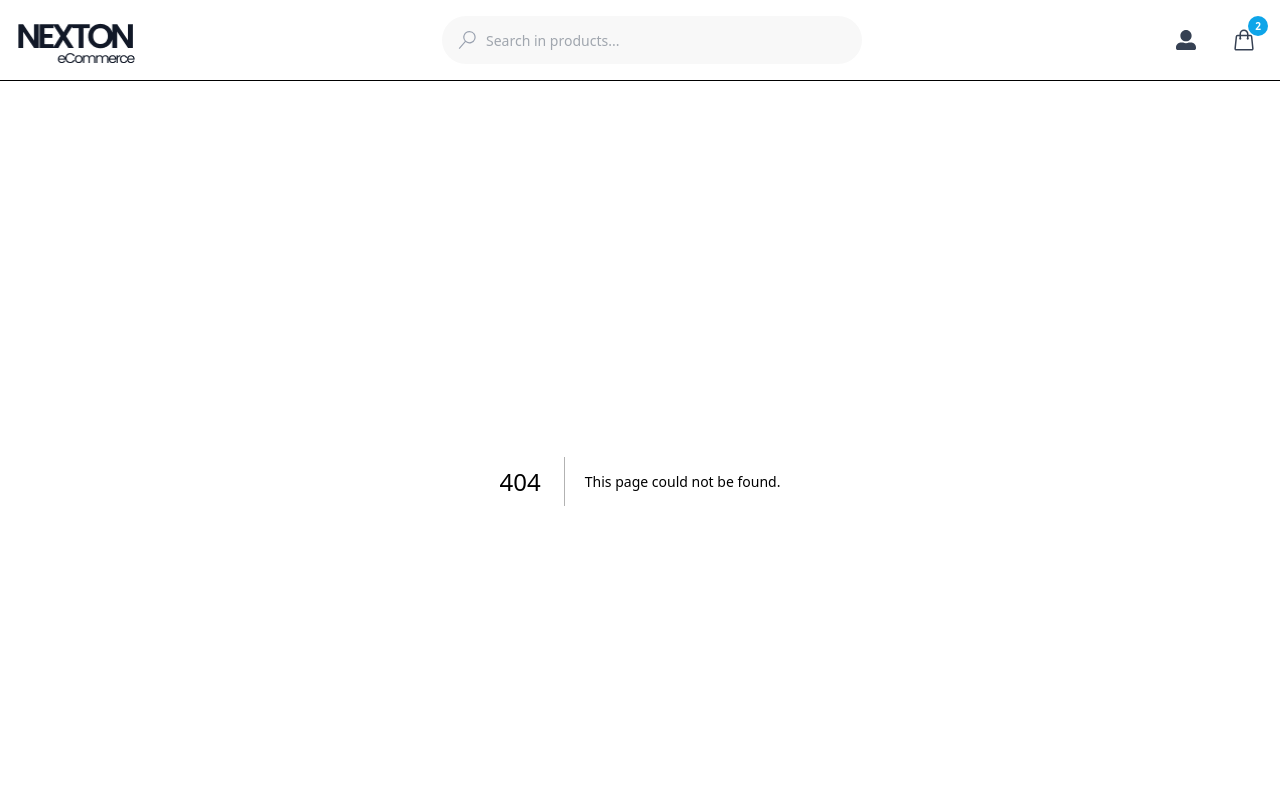
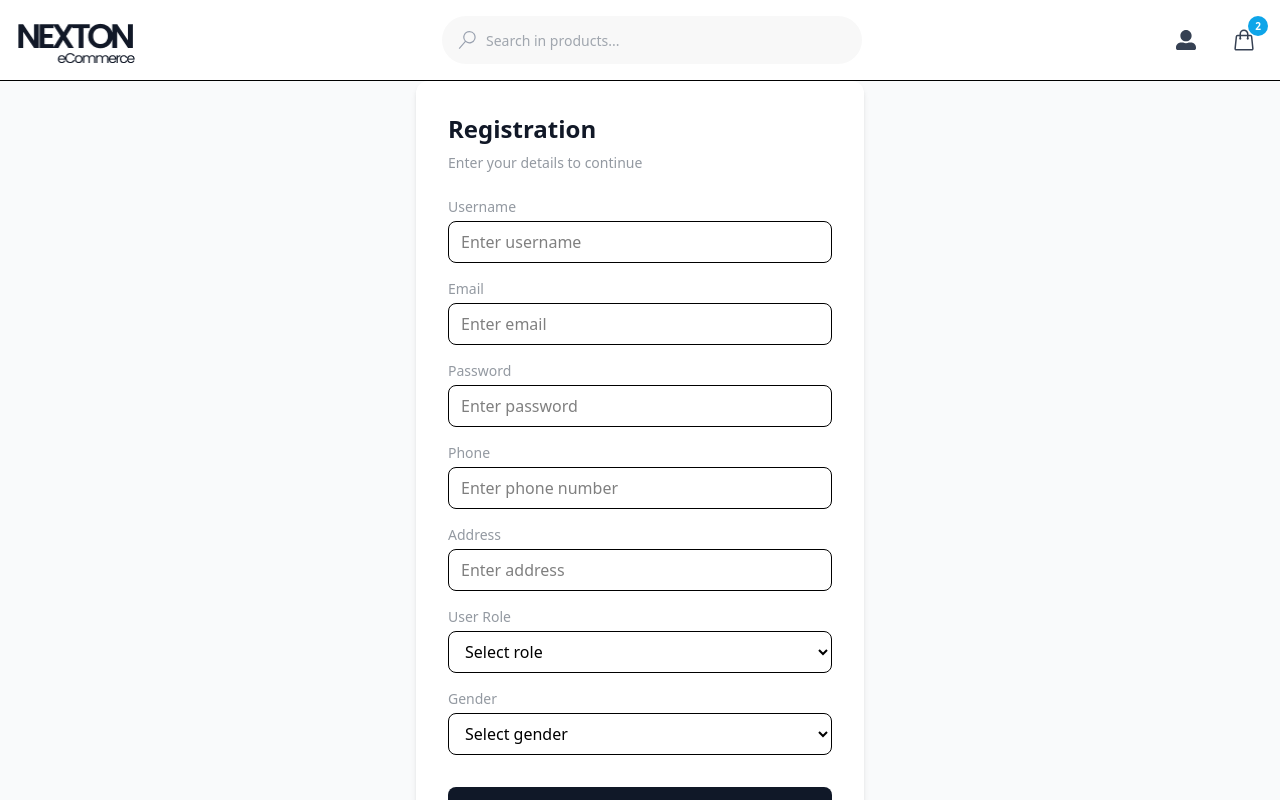
Before and after one commit to rahuldevsutradhar/nextjs-Ecommars, a Next.js app: page /registration in a window 1280 px wide. Before the commit this address had no page. Shown: the top 800 px of the page. Built offline with nearby package versions, Linux system fonts and the light colour scheme.

Commit message:
add registration page

```diff
--- a/app/(pages)/about/page.jsx
+++ b/app/(pages)/about/page.jsx
@@ -1,9 +1,18 @@
-import React from 'react'
+export const revalidate = 60
+import React from "react";
+import RecommendationSlider from "../../component/RecommendationSlider";
+import "slick-carousel/slick/slick.css";
+import "slick-carousel/slick/slick-theme.css";
 
-const page = () => {
+const Page = async () => {
+  const res = await fetch("https://dummyjson.com/products")
+  const data = await res.json();
+
   return (
-    <div>page</div>
-  )
-}
+    <div className="container mx-auto py-10">
+      <RecommendationSlider products={data.products} text="Recommended Products" />
+    </div>
+  );
+};
 
-export default page
+export default Page;
--- /dev/null
+++ b/app/(pages)/registration/page.jsx
@@ -0,0 +1,130 @@
+"use client";
+
+import { useRouter } from "next/navigation";
+
+export default function Registration() {
+  const router = useRouter();
+
+  const handleContinue = (e) => {
+    e.preventDefault();
+    // এখানে চাইলে API call করতে পারো
+    router.push("/verify-otp");
+  };
+
+  return (
+    <div className="min-h-screen flex items-center justify-center bg-gray-50 px-4">
+      <div className="w-full max-w-md bg-white rounded-xl shadow-md p-6 sm:p-8">
+        {/* Title */}
+        <h1 className="text-2xl font-bold text-[#111827] mb-2">
+         Registration
+        </h1>
+        <p className="text-sm text-[#4B556399] mb-6">
+          Enter your details to continue
+        </p>
+
+        <form onSubmit={handleContinue} className="space-y-4">
+          {/* Username */}
+          <div>
+            <label className="block text-sm mb-1 text-[#4B556399]">
+              Username
+            </label>
+            <input
+              type="text"
+              placeholder="Enter username"
+              className="w-full border rounded-lg px-3 py-2 focus:outline-none focus:ring-2 focus:ring-gray-300"
+            />
+          </div>
+
+          {/* Email */}
+          <div>
+            <label className="block text-sm mb-1 text-[#4B556399]">
+              Email
+            </label>
+            <input
+              type="email"
+              placeholder="Enter email"
+              className="w-full border rounded-lg px-3 py-2 focus:outline-none focus:ring-2 focus:ring-gray-300"
+            />
+          </div>
+
+          {/* Password */}
+          <div>
+            <label className="block text-sm mb-1 text-[#4B556399]">
+              Password
+            </label>
+            <input
+              type="password"
+              placeholder="Enter password"
+              className="w-full border rounded-lg px-3 py-2 focus:outline-none focus:ring-2 focus:ring-gray-300"
+            />
+          </div>
+
+          {/* Phone */}
+          <div>
+            <label className="block text-sm mb-1 text-[#4B556399]">
+              Phone
+            </label>
+            <input
+              type="tel"
+              placeholder="Enter phone number"
+              className="w-full border rounded-lg px-3 py-2 focus:outline-none focus:ring-2 focus:ring-gray-300"
+            />
+          </div>
+
+          {/* Address */}
+          <div>
+            <label className="block text-sm mb-1 text-[#4B556399]">
+              Address
+            </label>
+            <input
+              type="text"
+              placeholder="Enter address"
+              className="w-full border rounded-lg px-3 py-2 focus:outline-none focus:ring-2 focus:ring-gray-300"
+            />
+          </div>
+
+          {/* User Role */}
+          <div>
+            <label className="block text-sm mb-1 text-[#4B556399]">
+              User Role
+            </label>
+            <select className="w-full border rounded-lg px-3 py-2 bg-white focus:outline-none focus:ring-2 focus:ring-gray-300">
+              <option value="">Select role</option>
+              <option value="user">User</option>
+              <option value="admin">Admin</option>
+            </select>
+          </div>
+
+          {/* Gender */}
+          <div>
+            <label className="block text-sm mb-1 text-[#4B556399]">
+              Gender
+            </label>
+            <select className="w-full border rounded-lg px-3 py-2 bg-white focus:outline-none focus:ring-2 focus:ring-gray-300">
+              <option value="">Select gender</option>
+              <option value="male">Male</option>
+              <option value="female">Female</option>
+              <option value="other">Other</option>
+            </select>
+          </div>
+
+          {/* Button */}
+          <button
+            type="submit"
+            className="w-full mt-4 bg-gray-900 text-white py-2.5 rounded-lg hover:bg-gray-800 transition"
+          >
+            Continue
+          </button>
+        </form>
+
+        {/* Login link */}
+        <p className="text-center text-sm text-[#4B556399] mt-4">
+          Already have an account?{" "}
+          <span className="text-[#111827] font-medium cursor-pointer hover:underline">
+            Login
+          </span>
+        </p>
+      </div>
+    </div>
+  );
+}
--- a/app/component/RecommendationSlider.jsx
+++ b/app/component/RecommendationSlider.jsx
@@ -3,78 +3,47 @@
 import Slider from "react-slick";
 import Image from "next/image";
 
-export default function RecommendationSlider({ products= [] , text}) {
+export default function RecommendationSlider({ products, text }) {
   const settings = {
     dots: true,
     infinite: true,
     speed: 500,
-    slidesToShow: 4,
-    slidesToScroll: 1,
+    slidesToShow: 4, // 4 products per slide
+    slidesToScroll: 4,
     responsive: [
-      { breakpoint: 1024, settings: { slidesToShow: 3 } },
-      { breakpoint: 768, settings: { slidesToShow: 2 } },
-      { breakpoint: 480, settings: { slidesToShow: 1 } },
+      { breakpoint: 1024, settings: { slidesToShow: 3, slidesToScroll: 3 } },
+      { breakpoint: 768, settings: { slidesToShow: 2, slidesToScroll: 2 } },
+      { breakpoint: 480, settings: { slidesToShow: 1, slidesToScroll: 1 } },
     ],
   };
 
   return (
     <section className="py-10">
-      {/* Heading */}
-      <h2
-        className="mb-8 font-semibold"
-        style={{
-          fontSize: "36px",
-          lineHeight: "40px",
-          color: "#111827",
-        }}
-      >
-        Recommendations{" "}
-        <span style={{ color: "#4B5563CC", fontWeight: 400 }}>
+      <h2 className="mb-3 font-semibold text-2xl md:text-4xl text-gray-900">
         {text}
-        </span>
       </h2>
 
-      {/* Slider */}
     <Slider {...settings}>
-        {products.map((item, index) => (
-          <div key={index} className="px-3">
-            {/* Card */}
-            <div className="bg-white rounded-xl p-4 text-center shadow-sm">
-              {/* Image */}
-              <div className="relative w-full h-[260px] flex items-center justify-center">
-                <Image src={item.image} alt={item.title}
-                  fill className="object-contain"
-                />
+  {products.map((item) => (
+    <div key={item.id} className="px-2">
+      <div className="bg-white w-[300px] h-[450px] rounded-xl px-4  pb-2 text-center shadow-sm overflow-hidden">
+        <div className="relative w-full h-[320px] flex items-center justify-center">
+          <Image src={item.thumbnail} alt={item.title} fill className="object-contain" />
         </div>
-
-              {/* Title */}
-              <h3 className="mt-4 text-[16px] font-medium text-[#111827]">
-                {item.title}
-              </h3>
-
-              {/* Category */}
-              <p className="text-sm text-[#4B5563CC]">Accessories</p>
-
-              {/* Price */}
+        <h3 className="mt-2 text-[16px] font-medium text-gray-900">{item.title}</h3>
+        <p className="text-sm text-gray-400">Accessories</p>
         <div className="flex justify-center gap-2 mt-1">
-                <span className="font-semibold text-[#111827]">
-                  ${item.price}
-                </span>
+          <span className="font-semibold text-gray-900">${item.price}</span>
           {item.oldPrice && (
-                  <span className="text-sm line-through text-[#4B5563CC]">
-                    ${item.oldPrice}
-                  </span>
+            <span className="text-sm line-through text-gray-400">${item.oldPrice}</span>
           )}
         </div>
-
-              {/* Rating */}
-              <div className="mt-2 text-sm text-[#4B5563CC]">
-                ⭐ {item.rating}
-              </div>
+        <div className="mt-1 text-sm text-gray-400">⭐ {item.rating}</div>
       </div>
     </div>
   ))}
 </Slider>
+
     </section>
   );
 }
```
Lines whose indentation alone changed are shown as unchanged.
